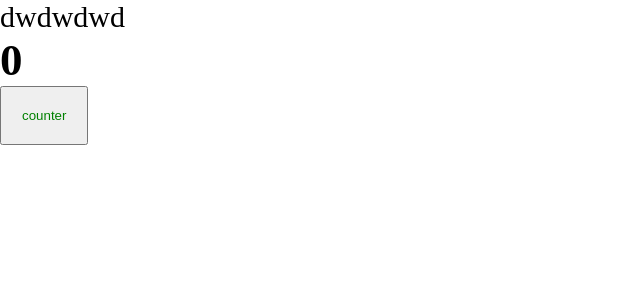
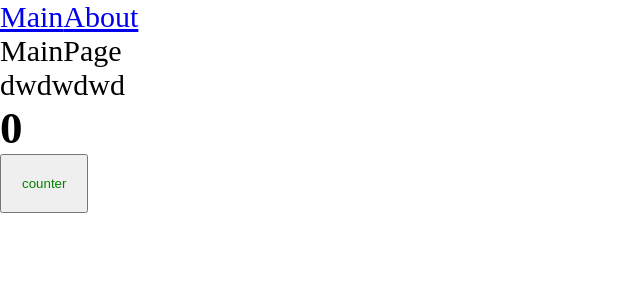
Before and after one commit to AlexeiMir/productreact, a React app: page / in a window 1280 px wide. Shown: the top 300 px of the page, without its empty margins (0-640 px from the left). Built offline with nearby package versions, Linux system fonts and the light colour scheme.

Commit message:
Add code splitting

```diff
--- a/package.json
+++ b/package.json
@@ -16,6 +16,7 @@
     "@types/node": "^17.0.21",
     "@types/react": "^17.0.39",
     "@types/react-dom": "^17.0.11",
+    "@types/react-router-dom": "^5.3.3",
     "@types/webpack": "^5.28.0",
     "@types/webpack-dev-server": "^4.7.2",
     "css-loader": "^6.6.0",
@@ -33,6 +34,7 @@
   },
   "dependencies": {
     "react": "^17.0.2",
-    "react-dom": "^17.0.2"
+    "react-dom": "^17.0.2",
+    "react-router-dom": "^6.2.1"
   }
 }
--- a/src/App.tsx
+++ b/src/App.tsx
@@ -1,9 +1,23 @@
+import { Suspense } from 'react';
+import { Link } from 'react-router-dom';
+import { Route, Routes } from 'react-router-dom';
 import { Counter } from './components/Counter/Counter';
 import './index.scss';
+import { AboutPageAsync } from './pages/AboutPage/AboutPage.async';
+import { MainPageAsync } from './pages/MainPage/MainPage.async';
 
 export default function App() {
   return (
     <div className='app'>
+      <Link to='/'>Main</Link>
+      <Link to='/about'>About</Link>
+      <Suspense fallback={<div>Загрузка...</div>}>
+      <Routes>
+        <Route path={'/'} element={<MainPageAsync />} />
+        <Route path={'/about'} element={<AboutPageAsync />} />
+
+        </Routes>
+      </Suspense>
       dwdwdwd
       <Counter />
     </div>
--- a/src/index.tsx
+++ b/src/index.tsx
@@ -1,8 +1,11 @@
 import { render } from 'react-dom';
+import { BrowserRouter } from 'react-router-dom';
 import App from './App';
 
 
 render(
-  <App/>,
+  <BrowserRouter>
+    <App/>
+  </BrowserRouter>,
   document.getElementById('root')
 )
--- /dev/null
+++ b/src/pages/AboutPage/AboutPage.async.tsx
@@ -0,0 +1,5 @@
+import { lazy } from 'react';
+import lazyLoadingTimeout from '../utils/lasyloadingTimeout';
+
+
+export const AboutPageAsync = lazy(() => lazyLoadingTimeout(import('./AboutPage'), 1000));
--- /dev/null
+++ b/src/pages/AboutPage/AboutPage.tsx
@@ -0,0 +1,7 @@
+function AboutPage() {
+  return (
+    <div>AboutPage</div>
+  )
+}
+
+export default AboutPage
--- /dev/null
+++ b/src/pages/MainPage/MainPage.async.tsx
@@ -0,0 +1,5 @@
+import { lazy } from 'react';
+import lazyLoadingTimeout from '../utils/lasyloadingTimeout';
+
+
+export const MainPageAsync = lazy(() => lazyLoadingTimeout(import('./MainPage'), 1000));
--- /dev/null
+++ b/src/pages/MainPage/MainPage.tsx
@@ -0,0 +1,9 @@
+import React from 'react'
+
+function MainPage() {
+  return (
+    <div>MainPage</div>
+  )
+}
+
+export default MainPage
--- /dev/null
+++ b/src/pages/utils/lasyloadingTimeout.ts
@@ -0,0 +1,5 @@
+export default function lazyLoadingTimeout<T>(dynamicImport: Promise<T>, countMSec: number): Promise<T>{
+  return new Promise((resolve)=>{
+  setTimeout(()=>{resolve(dynamicImport)}, countMSec);
+  })
+  };
```
Also changed, not shown: 2 other files (tests, documents, lock files or other folders).
